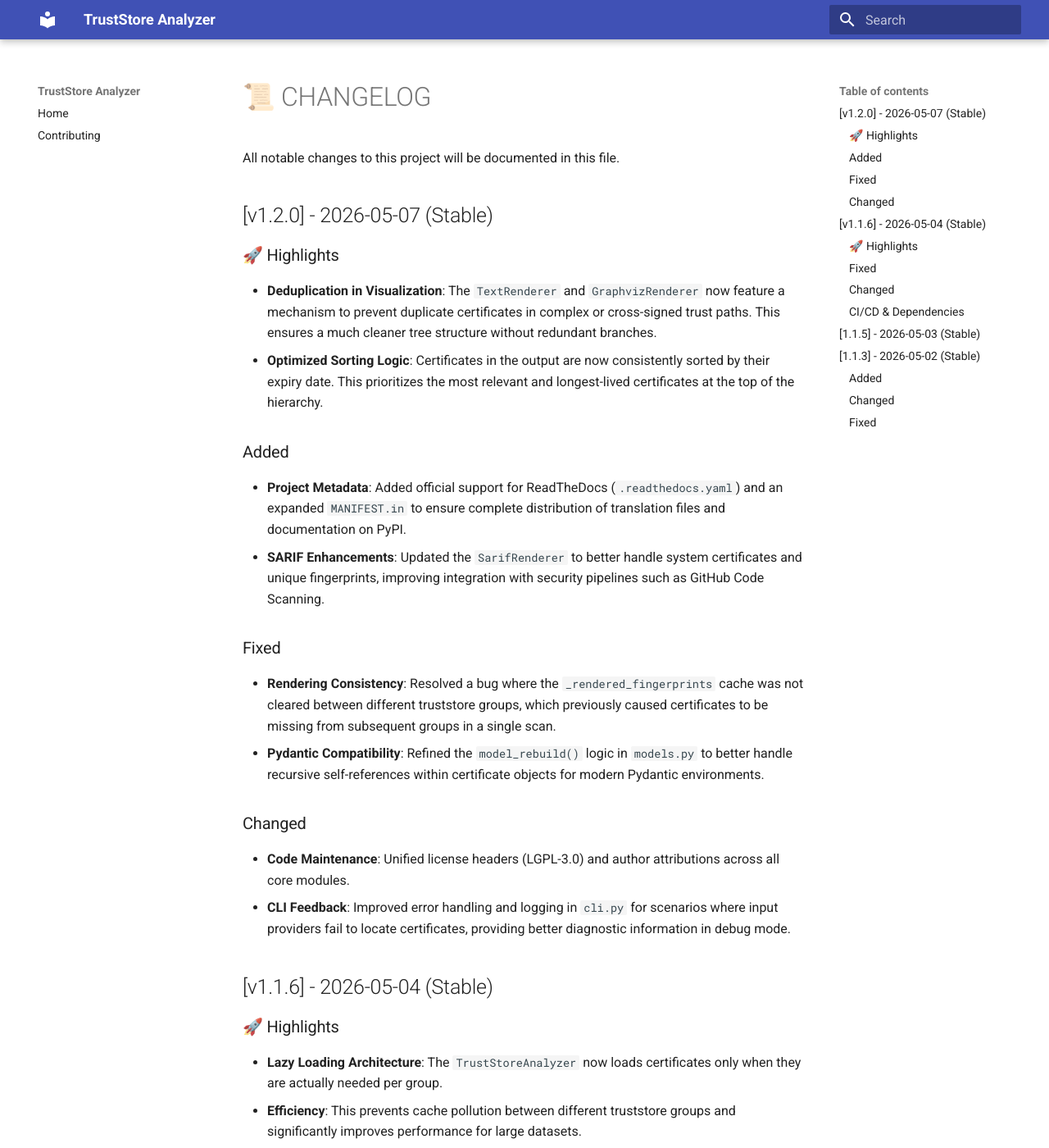
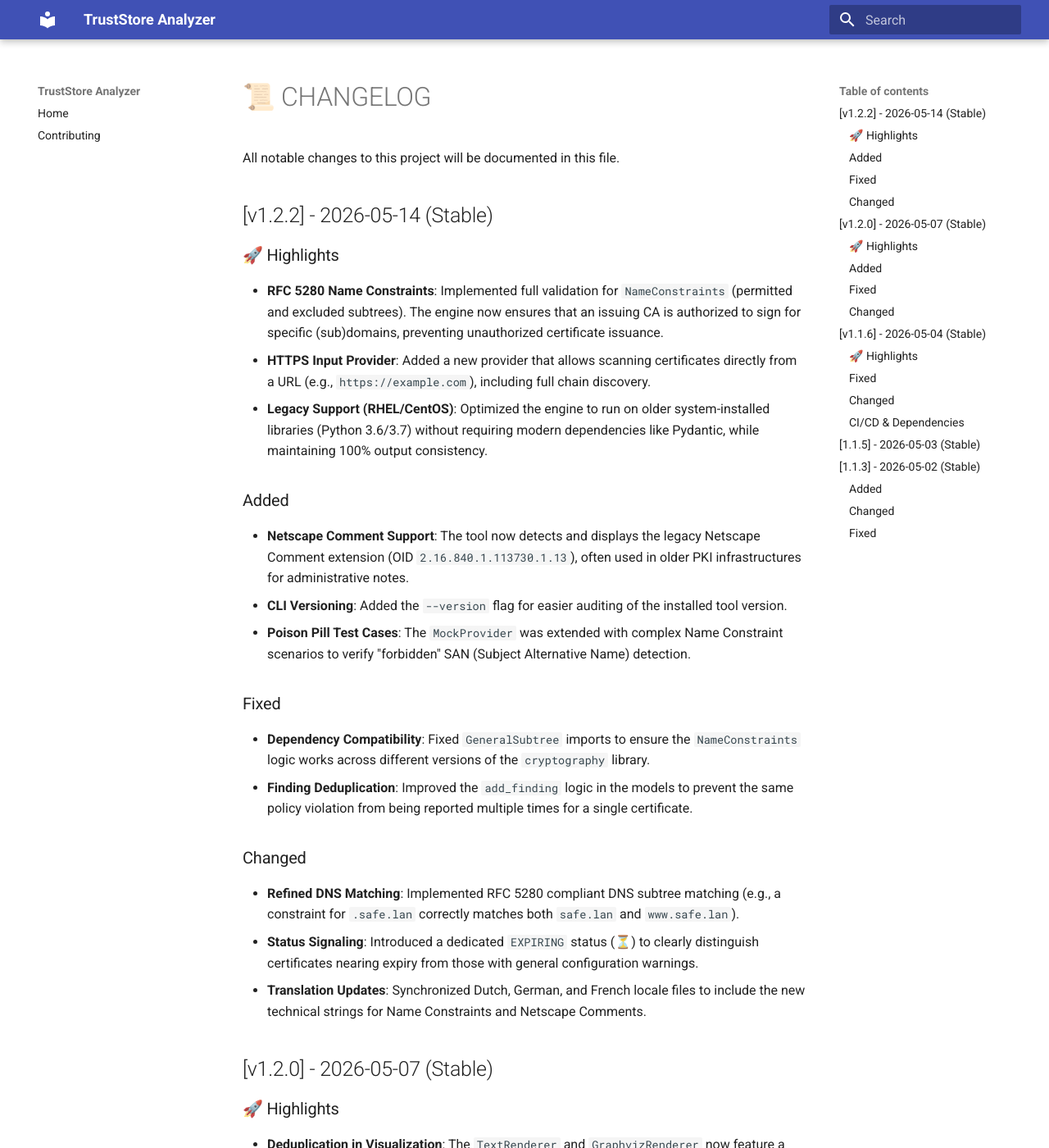
Before and after one commit to nulleke/check_truststore, an MkDocs documentation site: the page built from docs/CHANGELOG.md, in a window 1280 px wide and 1400 px high. Shown: the whole window at 82% size. Built offline with MkDocs 1.6.1 and Material for MkDocs 9.7.7, drawn with Linux system fonts in a browser that asks for light colours.

Commit message:
Update documentation

```diff
--- a/docs/CHANGELOG.md
+++ b/docs/CHANGELOG.md
@@ -1,6 +1,27 @@
 # 📜 CHANGELOG
 
 All notable changes to this project will be documented in this file.
+
+## [v1.2.2] - 2026-05-14 (Stable)
+
+### 🚀 Highlights
+*   **RFC 5280 Name Constraints**: Implemented full validation for `NameConstraints` (permitted and excluded subtrees). The engine now ensures that an issuing CA is authorized to sign for specific (sub)domains, preventing unauthorized certificate issuance.
+*   **HTTPS Input Provider**: Added a new provider that allows scanning certificates directly from a URL (e.g., `https://example.com`), including full chain discovery.
+*   **Legacy Support (RHEL/CentOS)**: Optimized the engine to run on older system-installed libraries (Python 3.6/3.7) without requiring modern dependencies like Pydantic, while maintaining 100% output consistency.
+
+### Added
+*   **Netscape Comment Support**: The tool now detects and displays the legacy Netscape Comment extension (OID `2.16.840.1.113730.1.13`), often used in older PKI infrastructures for administrative notes.
+*   **CLI Versioning**: Added the `--version` flag for easier auditing of the installed tool version.
+*   **Poison Pill Test Cases**: The `MockProvider` was extended with complex Name Constraint scenarios to verify "forbidden" SAN (Subject Alternative Name) detection.
+
+### Fixed
+*   **Dependency Compatibility**: Fixed `GeneralSubtree` imports to ensure the `NameConstraints` logic works across different versions of the `cryptography` library.
+*   **Finding Deduplication**: Improved the `add_finding` logic in the models to prevent the same policy violation from being reported multiple times for a single certificate.
+
+### Changed
+*   **Refined DNS Matching**: Implemented RFC 5280 compliant DNS subtree matching (e.g., a constraint for `.safe.lan` correctly matches both `safe.lan` and `www.safe.lan`).
+*   **Status Signaling**: Introduced a dedicated `EXPIRING` status (⏳) to clearly distinguish certificates nearing expiry from those with general configuration warnings.
+*   **Translation Updates**: Synchronized Dutch, German, and French locale files to include the new technical strings for Name Constraints and Netscape Comments.
 
 ## [v1.2.0] - 2026-05-07 (Stable)
 
```
Also changed, not shown: README.md (+11 -4 lines), docs/images/topology.png.
